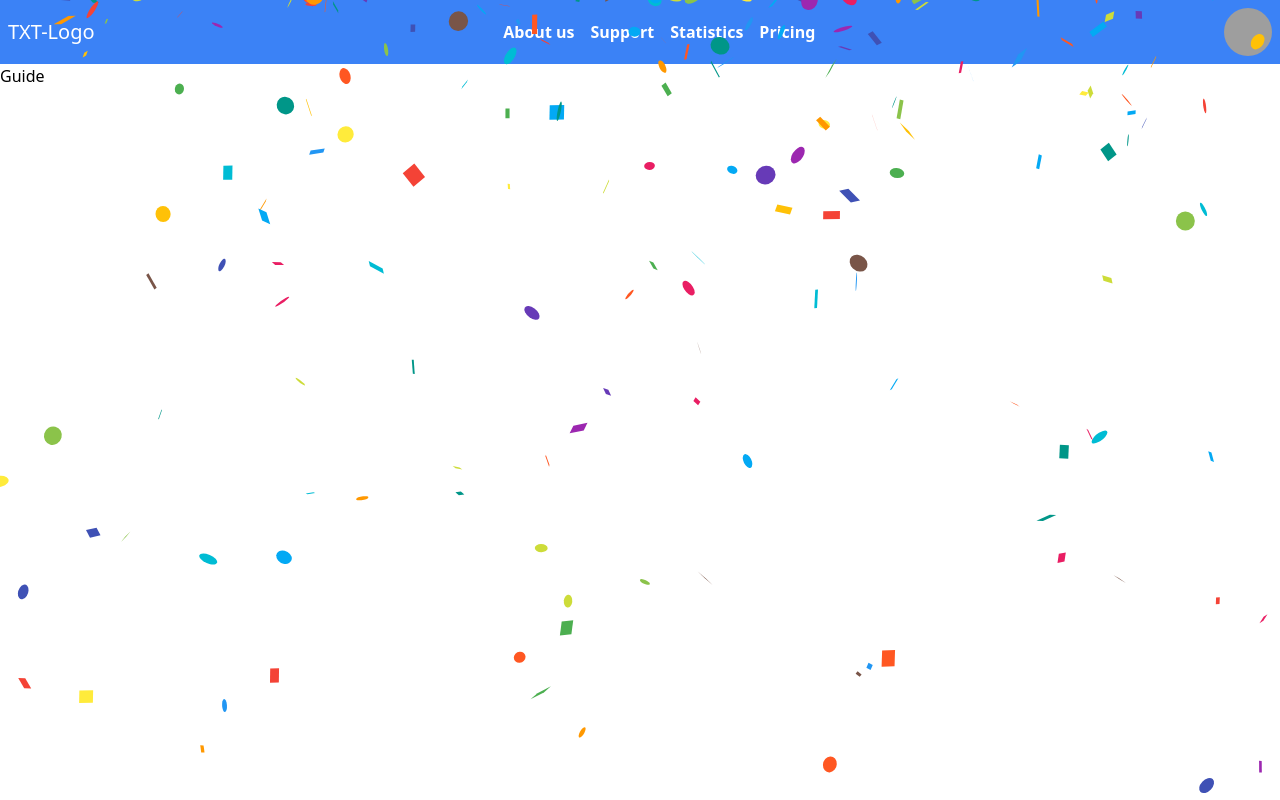
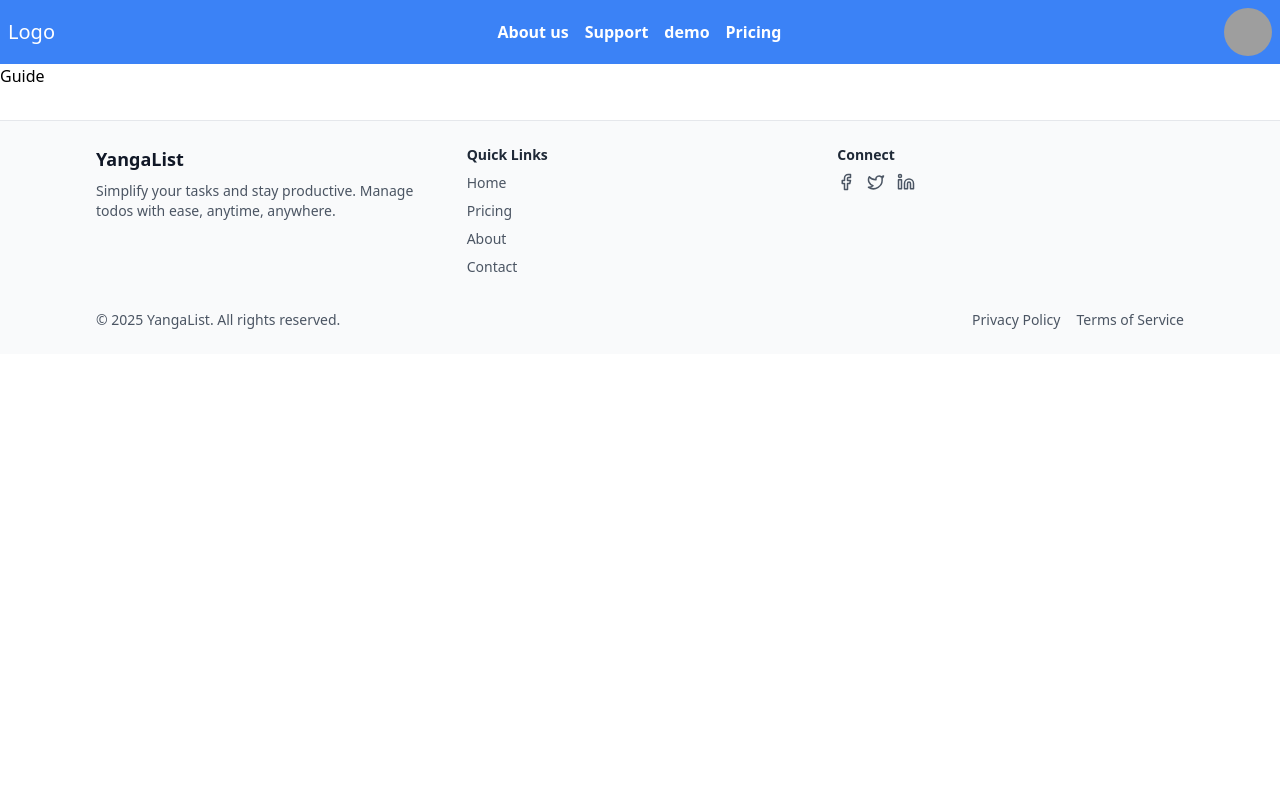
Before and after one commit to chriftech/devcom-web, a React (Create React App) app: page /guide in a window 1280 px wide. Built offline with nearby package versions, Linux system fonts and the light colour scheme; grey boxes are pictures that could not be loaded.

Commit message:
Do code cleanups

```diff
--- a/src/components/layout/Base.tsx
+++ b/src/components/layout/Base.tsx
@@ -1,5 +1,7 @@
 import React, {useEffect, useState} from 'react'
 import ReactConfetti from 'react-confetti';
+import Footer from '../Footer';
+import Header from '../Header';
 
 const BaseLayout = ({ component }: {component: React.ReactNode}) => {
   const [showConfetti, setShowConfetti] = useState(true);
@@ -13,7 +15,7 @@ const BaseLayout = ({ component }: {component: React.ReactNode}) => {
 
   return (
     <React.Fragment>
-      {showConfetti && (
+      {/* {showConfetti && (
         <ReactConfetti
           style={{ width: "100%" }}
           numberOfPieces={330}
@@ -21,23 +23,10 @@ const BaseLayout = ({ component }: {component: React.ReactNode}) => {
           initialVelocityY={10}
           friction={1.01}
         />
-      )}
-      <section className="flex justify-between items-center bg-blue-500 p-2">
-        <div>
-          <a href='/' className="text-[15pt] text-white">TXT-Logo</a>
-        </div>
-        <div className="flex justify-center items-center gap-4 text-white font-bold">
-          <a href="/about-us" className="md:text-[12pt] text-[8pt]">About us</a>
-          <a href="/contact-us" className="md:text-[12pt] text-[8pt]">Support</a>
-          <a href="#/" className="md:text-[12pt] text-[8pt]">Statistics</a>
-          <a href="/plans" className="md:text-[12pt] text-[8pt]">Pricing</a>
-          {/* <a href="" className="text-[12pt]">workspace</a> */}
-        </div>
-        <div>
-          <img className='rounded-full md:h-10 md:w-10 h-8 w-8 lg:h-12 lg:w-12 cursor-pointer' src="https://encrypted-tbn0.gstatic.com/images?q=tbn:ANd9GcSecWFwNqqM7uIjorZo32oIEfywcGtkB5JAsw&s" alt="profile photo" />
-        </div>
-      </section>
+      )} */}
+      <Header />
       {component}
+      <Footer />
     </React.Fragment>
   )
 }
```
